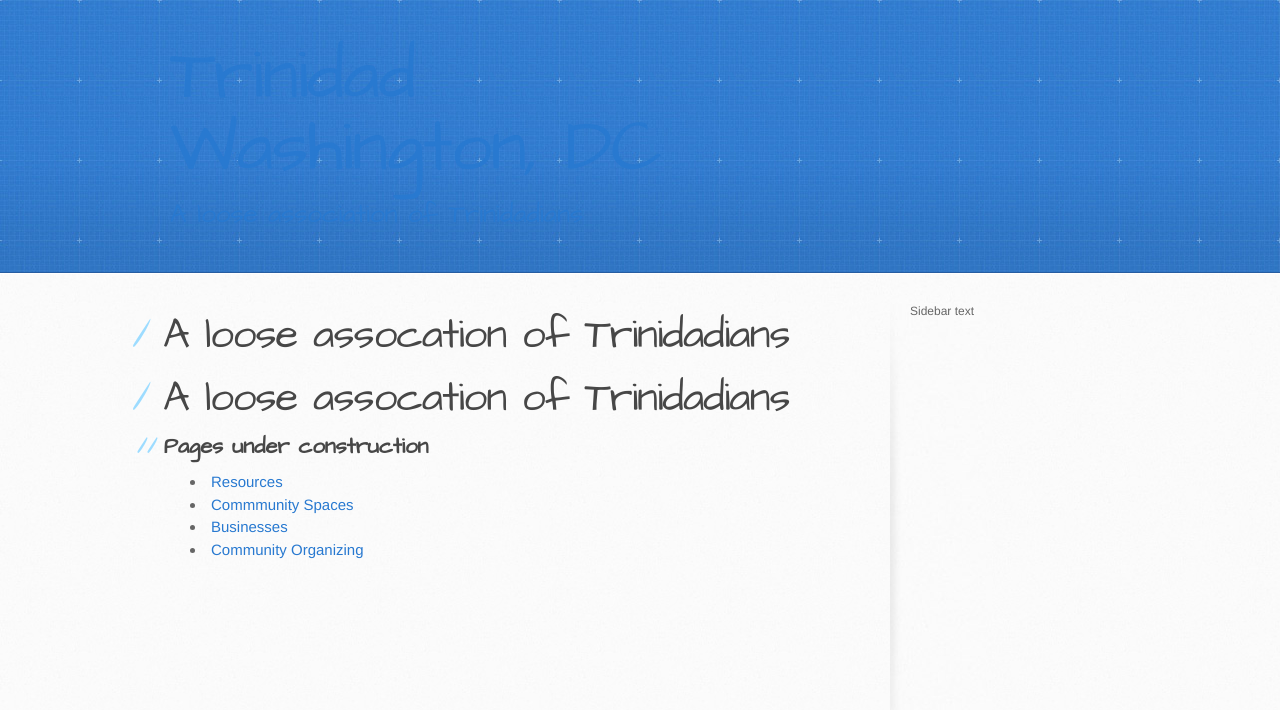
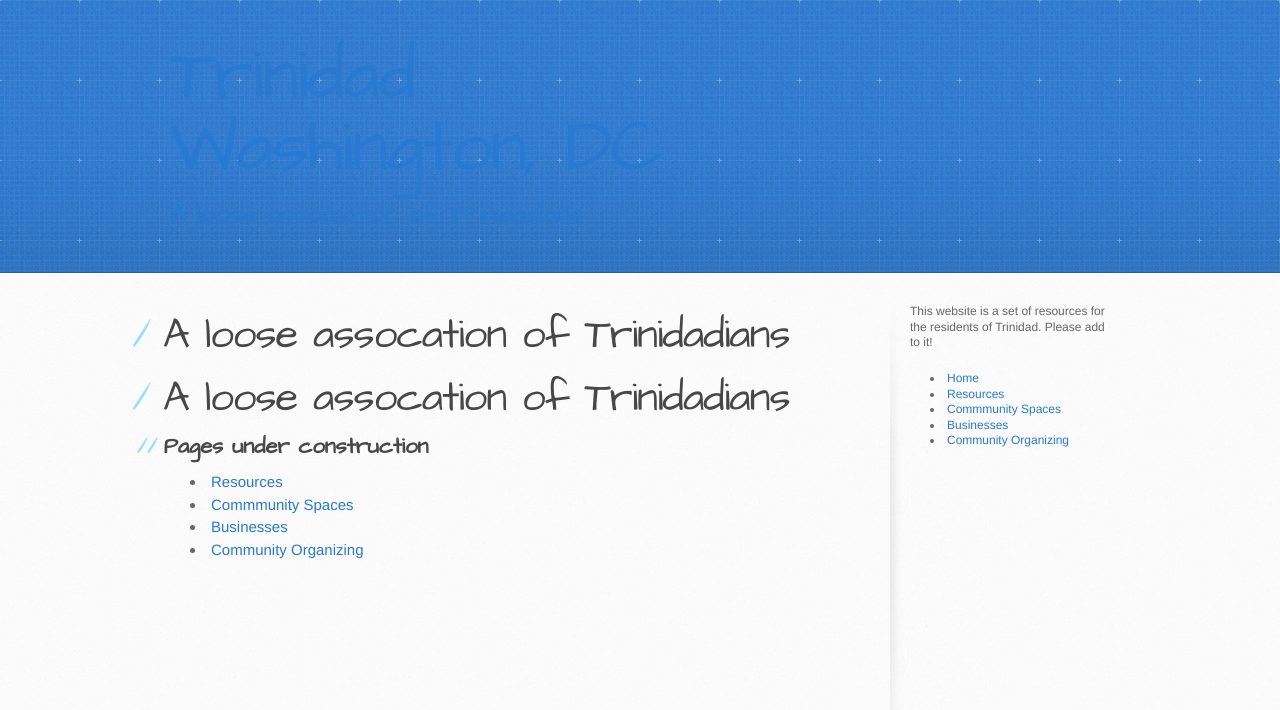
Before and after one commit to gbinal/tobago, a Jekyll site: the page built from README.md, in a window 1280 px wide. Shown: the top 710 px of the page. Built offline with Jekyll 4.4.1, drawn with Linux system fonts in a browser that asks for light colours; our own code applies the rules of GitHub Pages for plain Markdown files.

Commit message:
adding in sidebar links

```diff
--- a/_includes/footer.html
+++ b/_includes/footer.html
@@ -2,8 +2,19 @@
 
         <aside id="sidebar">
 
-              <p>Sidebar text</p>
-<!--          <p>This page was generated by <a href="https://pages.github.com">GitHub Pages</a> using the Architect theme by <a href="https://twitter.com/jasonlong">Jason Long</a>.</p> -->
+              <p>This website is a set of resources for the residents of Trinidad. Please add to it!</p>
+
+              <p>
+                <ul>
+                <li><a href="/">Home</a></li>
+                <li><a href="/resources">Resources</a></li>
+                <li><a href="/community-spaces">Commmunity Spaces</a></li>
+                <li><a href="/businesses">Businesses</a></li>
+                <li><a href="/community-organizing">Community Organizing</a></li>
+                </ul>
+
+              </p>
+
         </aside>
       </div>
     </div>
```
